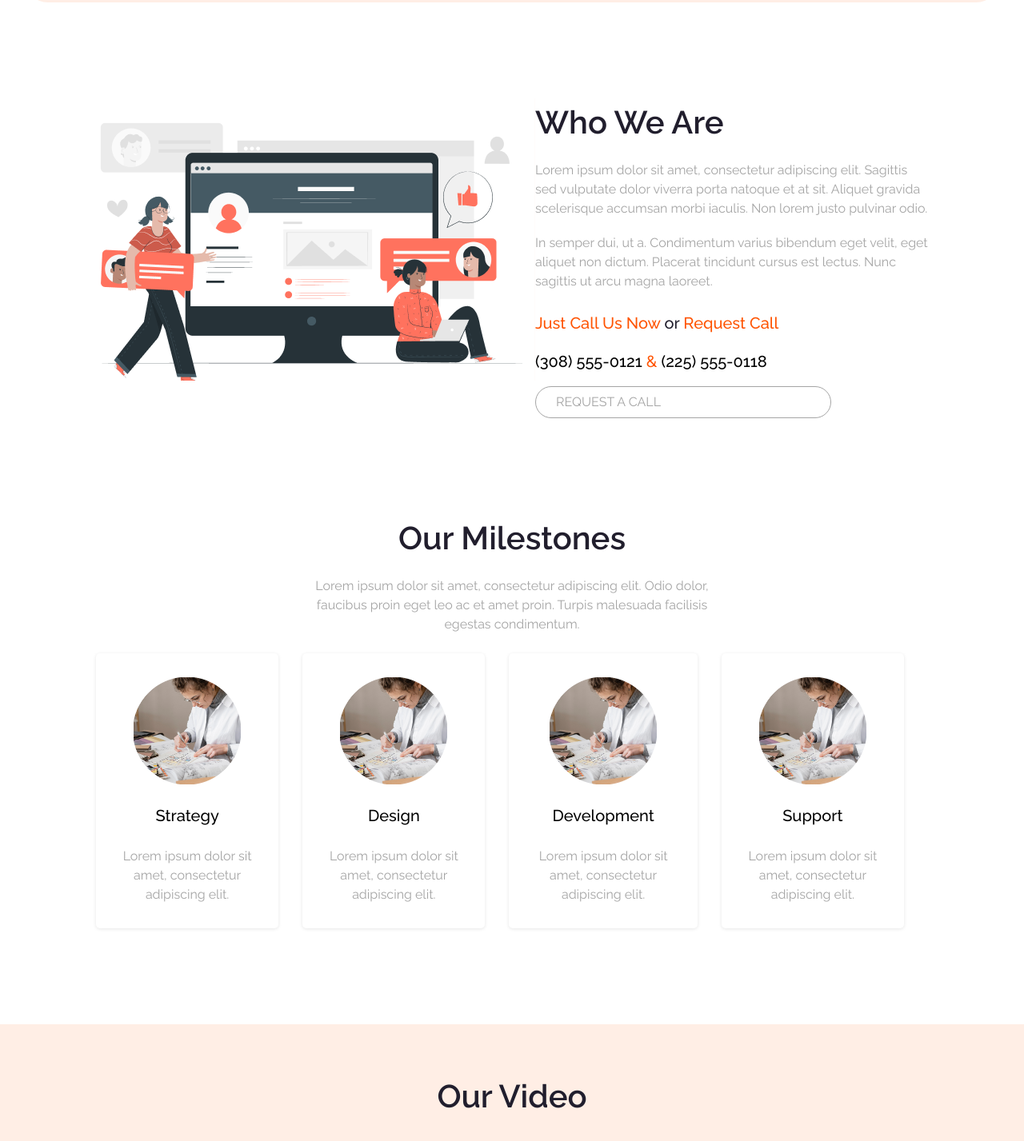
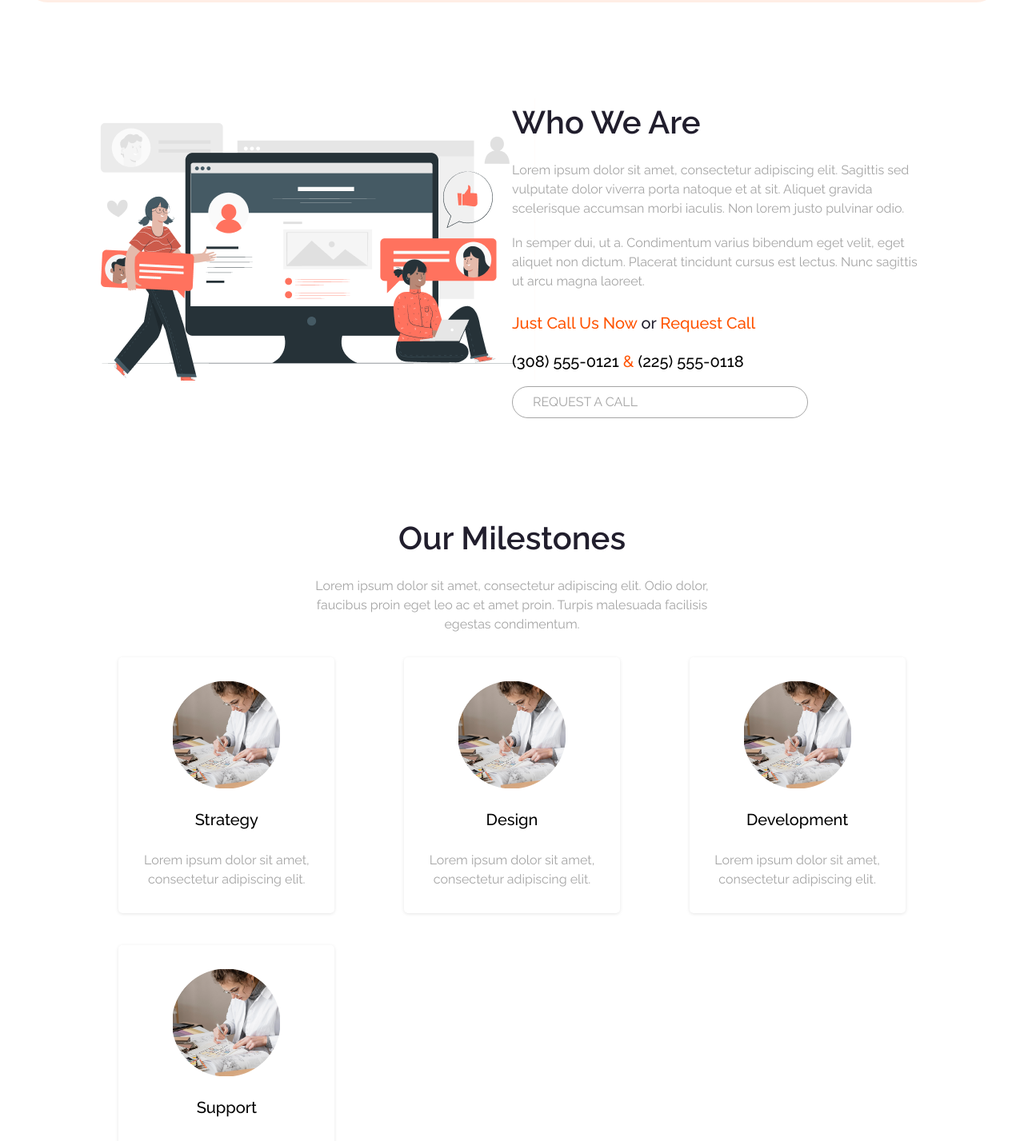
Before and after one commit to zelal-dev/holytemp-delete, a Next.js app: page / in a window 1280 px wide. Shown: the part 800-2227 px from the top of the page at 80% size. Built offline with nearby package versions, Linux system fonts and the light colour scheme.

Commit message:
styles refactored

```diff
--- a/components/HeroSection/index.js
+++ b/components/HeroSection/index.js
@@ -1,5 +1,4 @@
 import Navbar from "../Navbar"
-import Image from "next/image"
 import { Button } from "../shared"
 import Styles from "./styles"
 
--- a/components/HeroSection/styles.js
+++ b/components/HeroSection/styles.js
@@ -1,7 +1,7 @@
 import styled from "@emotion/styled"
 
 const Styles = {
-  Hero: styled.div`
+  Hero: styled.section`
     background: #ffeee5;
     margin: auto;
     border-radius: 30px;
--- a/components/Introduction/styles.js
+++ b/components/Introduction/styles.js
@@ -2,9 +2,9 @@ import styled from "@emotion/styled"
 
 const Styles = {
   Wrapper: styled.section`
-    display: flex;
     margin: 120px;
-    align-items: flex-start;
+    display: grid;
+    grid-template-columns: repeat(2, 1fr);
   `,
   Call: styled.div`
     font-weight: 500;
--- a/components/Milestones/index.js
+++ b/components/Milestones/index.js
@@ -9,13 +9,19 @@ const Styles = {
     justify-content: center;
     margin-bottom: 24px;
   `,
+  CardContainer: styled.div`
+    display: grid;
+    grid-gap: 30px;
+    grid-template-columns: repeat(auto-fit, minmax(272px, 1fr));
+    grid-auto-rows: 330px;
+    place-items: center;
+  `,
   Card: styled.div`
-    background: #ffffff;
     box-shadow: 0px 1px 4px rgba(0, 0, 0, 0.1);
     border-radius: 5px;
+    max-width: 270px;
+    max-height: 320px;
     padding: 30px;
-    margin-right: 30px;
-    max-width: 270px;
     > div {
       display: flex;
       align-items: center;
@@ -75,7 +81,7 @@ const MileStone = () => {
           egestas condimentum.
         </DescriptionText>
       </Styles.Flex>
-      <Styles.Flex>
+      <Styles.CardContainer>
         {cards.map((card) => (
           <Styles.Card key={card.id}>
             <div>
@@ -89,7 +95,7 @@ const MileStone = () => {
             <p>{card.desc} </p>
           </Styles.Card>
         ))}
-      </Styles.Flex>
+      </Styles.CardContainer>
     </Styles.Wrapper>
   )
 }
--- a/components/Projects/index.js
+++ b/components/Projects/index.js
@@ -24,8 +24,17 @@ const Styles = {
   `,
   Grid: styled.div`
     display: grid;
-    grid-template-columns: repeat(3, 1fr);
     grid-gap: 30px;
+    grid-template-columns: repeat(auto-fit, minmax(370px, 1fr));
+    grid-auto-rows: 350px;
+    > div {
+      background: green;
+      overflow: hidden;
+
+      > img {
+        width: 100%;
+      }
+    }
   `,
 }
 const Projects = () => {
@@ -65,12 +74,24 @@ const Projects = () => {
         </li>
       </ul>
       <Styles.Grid>
+        <div>
           <img src='/project-image.PNG' alt='PROJECT TITLE ' />
+        </div>
+        <div>
           <img src='/project-image.PNG' alt='PROJECT TITLE ' />
+        </div>
+        <div>
           <img src='/project-image.PNG' alt='PROJECT TITLE ' />
+        </div>
+        <div>
           <img src='/project-image.PNG' alt='PROJECT TITLE ' />
+        </div>
+        <div>
           <img src='/project-image.PNG' alt='PROJECT TITLE ' />
+        </div>
+        <div>
           <img src='/project-image.PNG' alt='PROJECT TITLE ' />
+        </div>
       </Styles.Grid>
     </Styles.Wrapper>
   )
--- a/components/Video/index.js
+++ b/components/Video/index.js
@@ -7,6 +7,7 @@ const Styles = {
   Content: styled.div`
     background: #ffeee5;
     height: 400px;
+    overflow: initial;
   `,
   Flex: styled.div`
     display: flex;
--- a/pages/index.js
+++ b/pages/index.js
@@ -17,10 +17,11 @@ const Home = () => {
   return (
     <MainWrapper>
       <Head>
-        <title>HOLYTEM | HOME</title>
+        <title>IT AGENCY | HOME</title>
         <meta name='description' content='HolyTemp' />
         <link rel='icon' href='/favicon.ico' />
       </Head>
+      <main>
         <HeroSection />
         <Introduction />
         <MileStone />
@@ -28,6 +29,7 @@ const Home = () => {
         <Achievements />
         <Projects />
         <ContactUs />
+      </main>
       <Footer />
     </MainWrapper>
   )
--- a/styles/globals.css
+++ b/styles/globals.css
@@ -5,6 +5,7 @@ body {
   padding: 0;
   margin: 0;
   font-family: "Raleway", sans-serif;
+  overflow: auto;
   box-sizing: border-box;
 }
 
```
Lines whose indentation alone changed are shown as unchanged.
